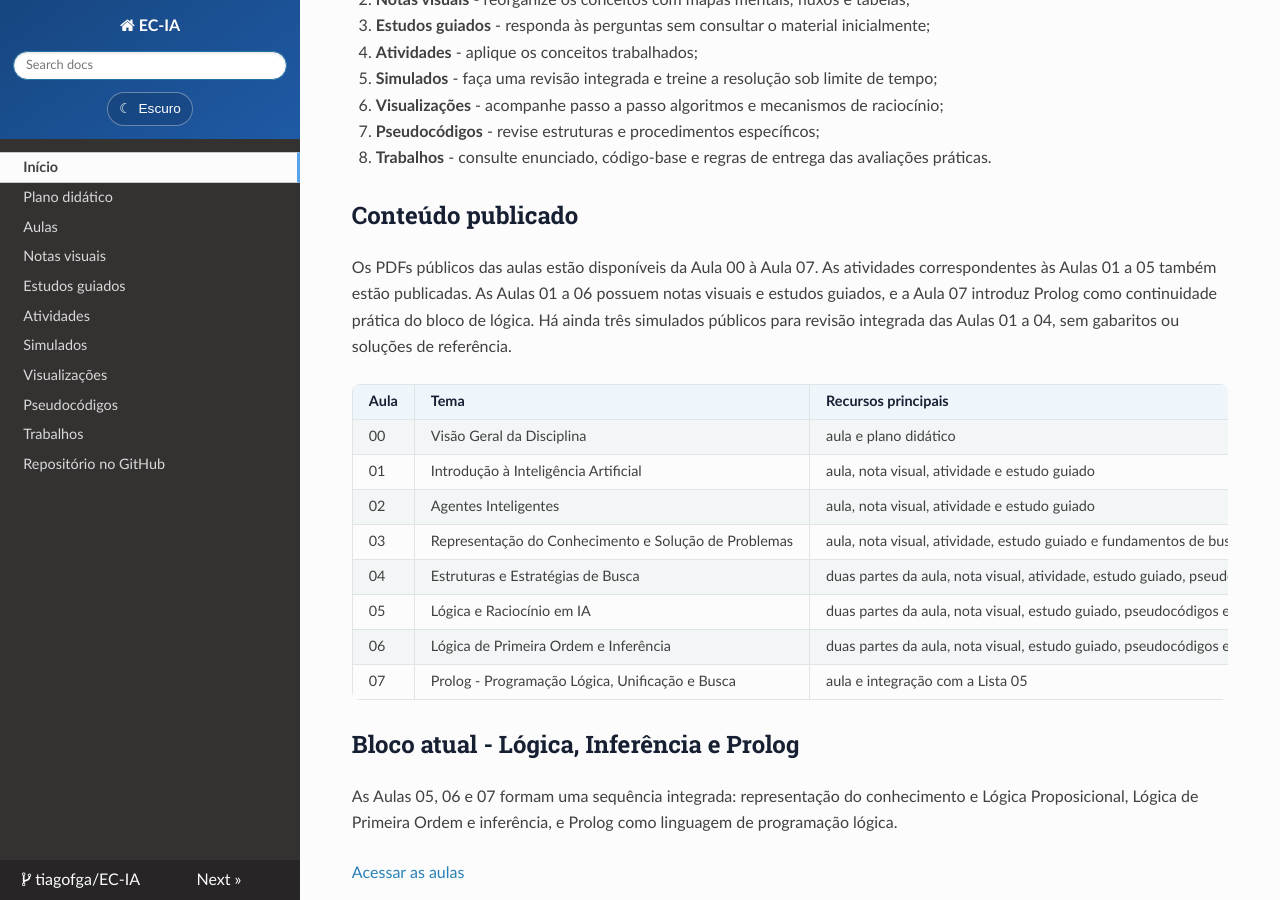
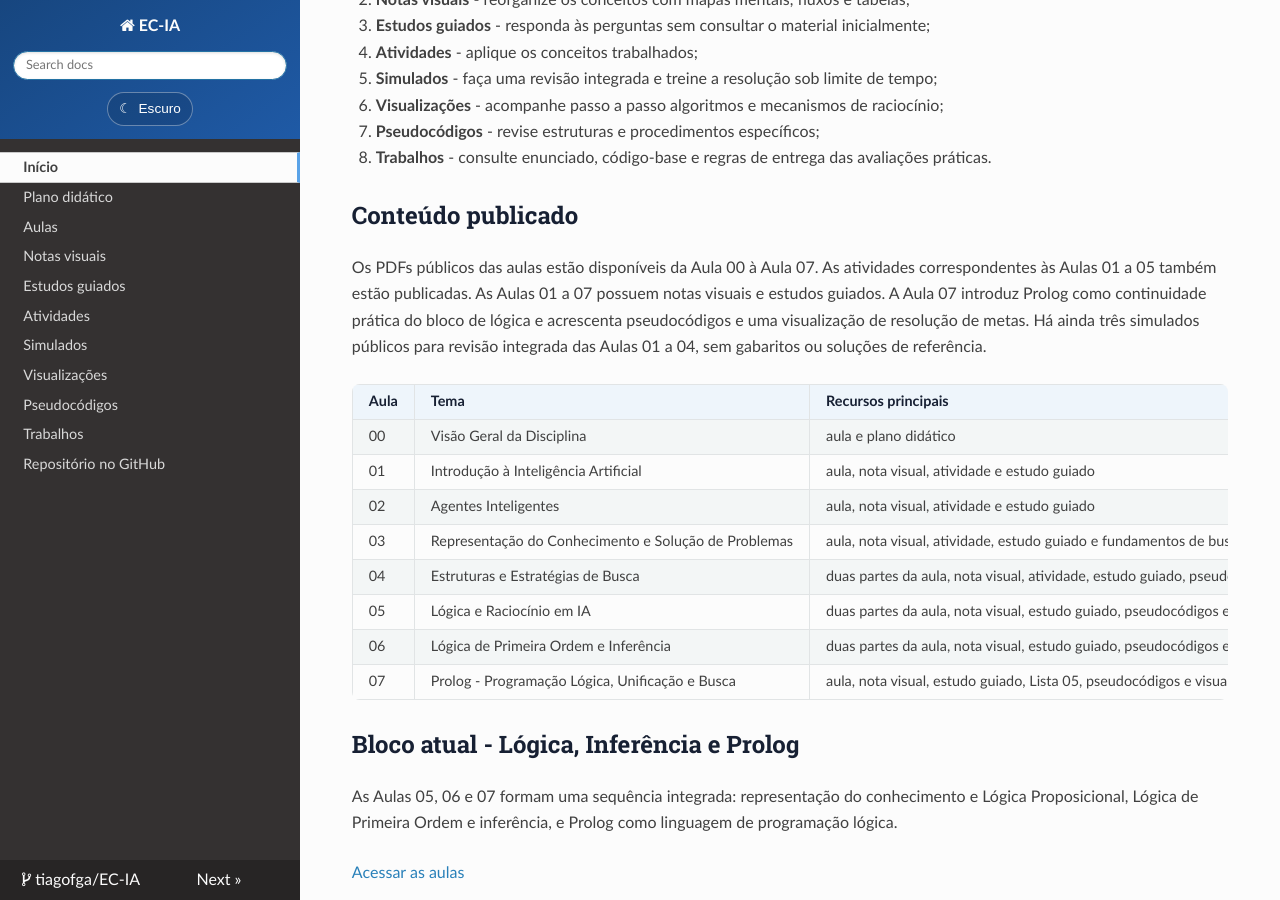
Before and after one commit to tiagofga/EC-IA, an MkDocs documentation site: the page built from docs/index.md, in a window 1280 px wide and 900 px high, scrolled down 549 px. Built offline with MkDocs 1.6.1, drawn with Linux system fonts in a browser that asks for light colours; nearby versions of some CDN libraries.

Commit message:
docs(site): reflect aula 07 support materials

```diff
--- a/docs/index.md
+++ b/docs/index.md
@@ -21,7 +21,7 @@ Se você está acompanhando a disciplina durante o semestre, use esta sequência
 
 ## Conteúdo publicado
 
-Os PDFs públicos das aulas estão disponíveis da Aula 00 à Aula 07. As atividades correspondentes às Aulas 01 a 05 também estão publicadas. As Aulas 01 a 06 possuem notas visuais e estudos guiados, e a Aula 07 introduz Prolog como continuidade prática do bloco de lógica. Há ainda três simulados públicos para revisão integrada das Aulas 01 a 04, sem gabaritos ou soluções de referência.
+Os PDFs públicos das aulas estão disponíveis da Aula 00 à Aula 07. As atividades correspondentes às Aulas 01 a 05 também estão publicadas. As Aulas 01 a 07 possuem notas visuais e estudos guiados. A Aula 07 introduz Prolog como continuidade prática do bloco de lógica e acrescenta pseudocódigos e uma visualização de resolução de metas. Há ainda três simulados públicos para revisão integrada das Aulas 01 a 04, sem gabaritos ou soluções de referência.
 
 | Aula | Tema | Recursos principais |
 |---|---|---|
@@ -32,7 +32,7 @@ Os PDFs públicos das aulas estão disponíveis da Aula 00 à Aula 07. As ativid
 | 04 | Estruturas e Estratégias de Busca | duas partes da aula, nota visual, atividade, estudo guiado, pseudocódigos, visualizações e Trabalho 01 |
 | 05 | Lógica e Raciocínio em IA | duas partes da aula, nota visual, estudo guiado, pseudocódigos e visualizações de Wumpus, modelos e resolução |
 | 06 | Lógica de Primeira Ordem e Inferência | duas partes da aula, nota visual, estudo guiado, pseudocódigos e visualizações de unificação e inferência |
-| 07 | Prolog - Programação Lógica, Unificação e Busca | aula e integração com a Lista 05 |
+| 07 | Prolog - Programação Lógica, Unificação e Busca | aula, nota visual, estudo guiado, Lista 05, pseudocódigos e visualização de resolução de metas |
 
 ## Bloco atual - Lógica, Inferência e Prolog
 
```
